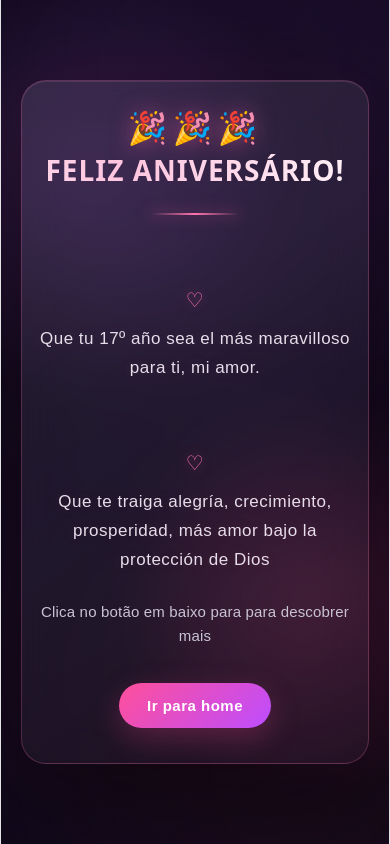
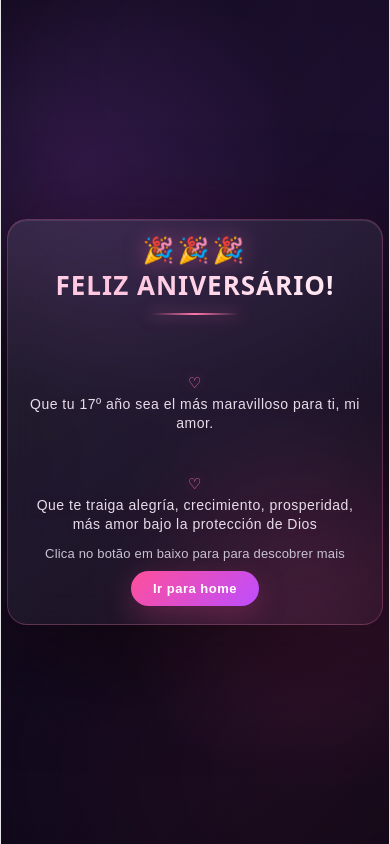
Before and after one commit to pierrelouis9-del/Projeto-Annive, a React (Vite) app: page /Tempo in a window 390 px wide. Built offline with nearby package versions, Linux system fonts and the light colour scheme.

Commit message:
Update tempo.css

```diff
--- a/src/componentes/tempo.css
+++ b/src/componentes/tempo.css
@@ -694,91 +694,98 @@ body {
 }
 
 @media (max-width: 700px) {
-
-    .container1,
-    .container2 {
-        padding: 20px;
+    .container1 {
+        min-height: 100dvh;
+        height: 100dvh;
+        padding: 10px;
+        overflow: hidden;
     }
 
-    .card {
+    .container1 .card {
         width: 100%;
-        padding: 40px 20px;
-        border-radius: 25px;
+        max-height: 100%;
+        padding: 25px 18px;
+        border-radius: 22px;
+        overflow: hidden;
     }
 
     .emoji-title {
-        font-size: 30px;
-        letter-spacing: 5px;
+        font-size: 28px;
+        letter-spacing: 4px;
     }
 
-    .card h1 {
-        font-size: 35px;
-        line-height: 1.2;
+    .container1 .card h1 {
+        font-size: 30px;
+        line-height: 1.15;
+        margin-top: 10px;
     }
 
-    .container2 .card h1 {
-        font-size: 28px;
+    .container1 .card h1::after {
+        margin: 12px auto;
     }
 
-    .card h3 {
-        font-size: 17px;
-        line-height: 1.6;
+    .container1 .card h3 {
+        font-size: 16px;
+        line-height: 1.45;
+        margin: 12px auto;
     }
 
-    .card p {
-        font-size: 16px;
-        line-height: 1.6;
+    .container1 .card h3::before {
+        font-size: 17px;
+        margin-bottom: 4px;
     }
 
-    .timer-box {
-        grid-template-columns: repeat(2, 1fr);
-        gap: 10px;
-        margin-top: 30px;
-    }
-
-    .timer-box span {
-        padding: 18px 8px;
-        font-size: 22px;
-    }
-
-    .corazon {
-        font-size: 60px;
+    .container1 .card p {
+        font-size: 14px;
+        line-height: 1.4;
+        margin-top: 12px;
     }
 
     .container1 button {
-        padding: 14px 28px;
-        font-size: 15px;
+        padding: 12px 25px;
+        font-size: 14px;
+        margin-top: 8px;
     }
 }
 
 @media (max-width: 430px) {
-
-    .card {
-        padding: 35px 15px;
+    .container1 {
+        padding: 6px;
     }
 
-    .card h1 {
-        font-size: 28px;
+    .container1 .card {
+        padding: 18px 14px;
+        border-radius: 20px;
     }
 
-    .container2 .card h1 {
-        font-size: 25px;
+    .emoji-title {
+        font-size: 24px;
+        letter-spacing: 3px;
     }
 
-    .card h3 {
-        font-size: 16px;
+    .container1 .card h1 {
+        font-size: 26px;
+        margin-top: 5px;
     }
 
-    .card p {
-        font-size: 15px;
+    .container1 .card h3 {
+        font-size: 14px;
+        line-height: 1.35;
+        margin: 9px auto;
     }
 
-    .timer-box span {
-        font-size: 20px;
-        padding: 16px 5px;
+    .container1 .card h3::before {
+        font-size: 15px;
+        margin-bottom: 2px;
     }
 
-    .corazon {
-        font-size: 55px;
+    .container1 .card p {
+        font-size: 13px;
+        line-height: 1.3;
+    }
+
+    .container1 button {
+        padding: 10px 22px;
+        font-size: 13px;
     }
 }
```
